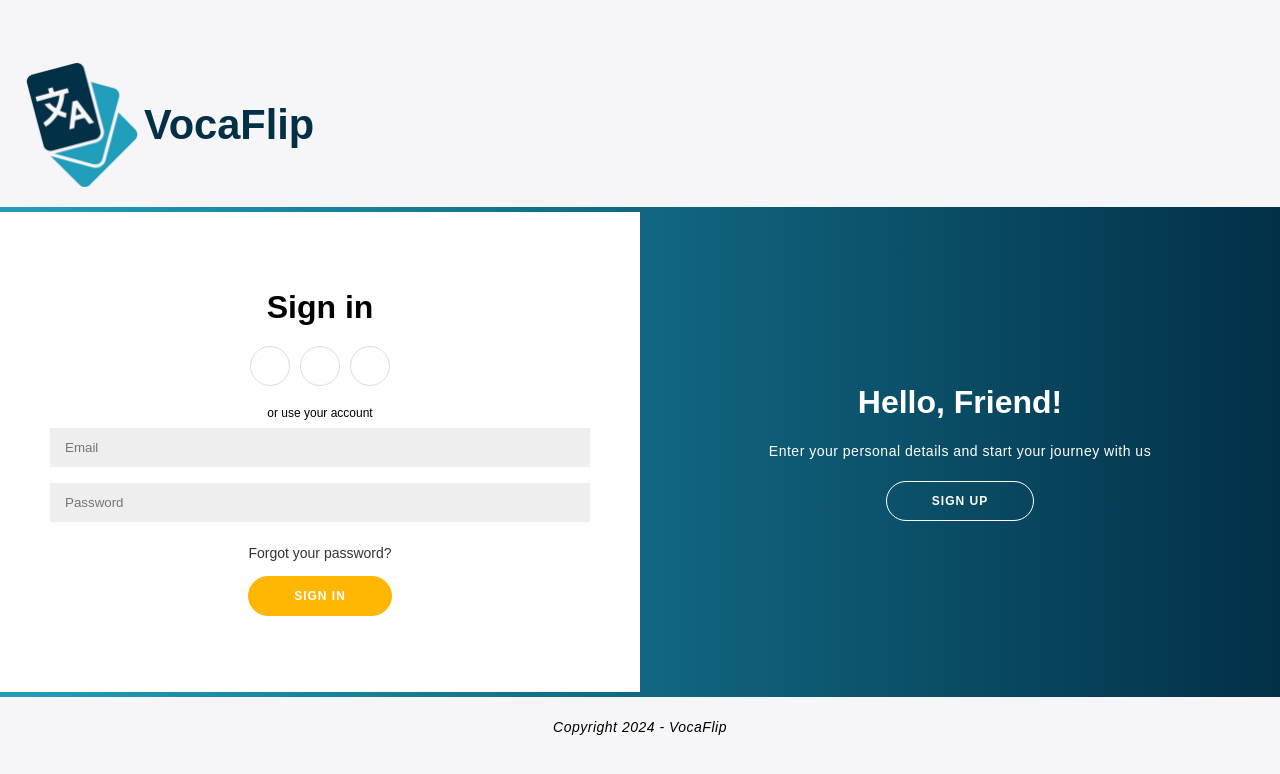
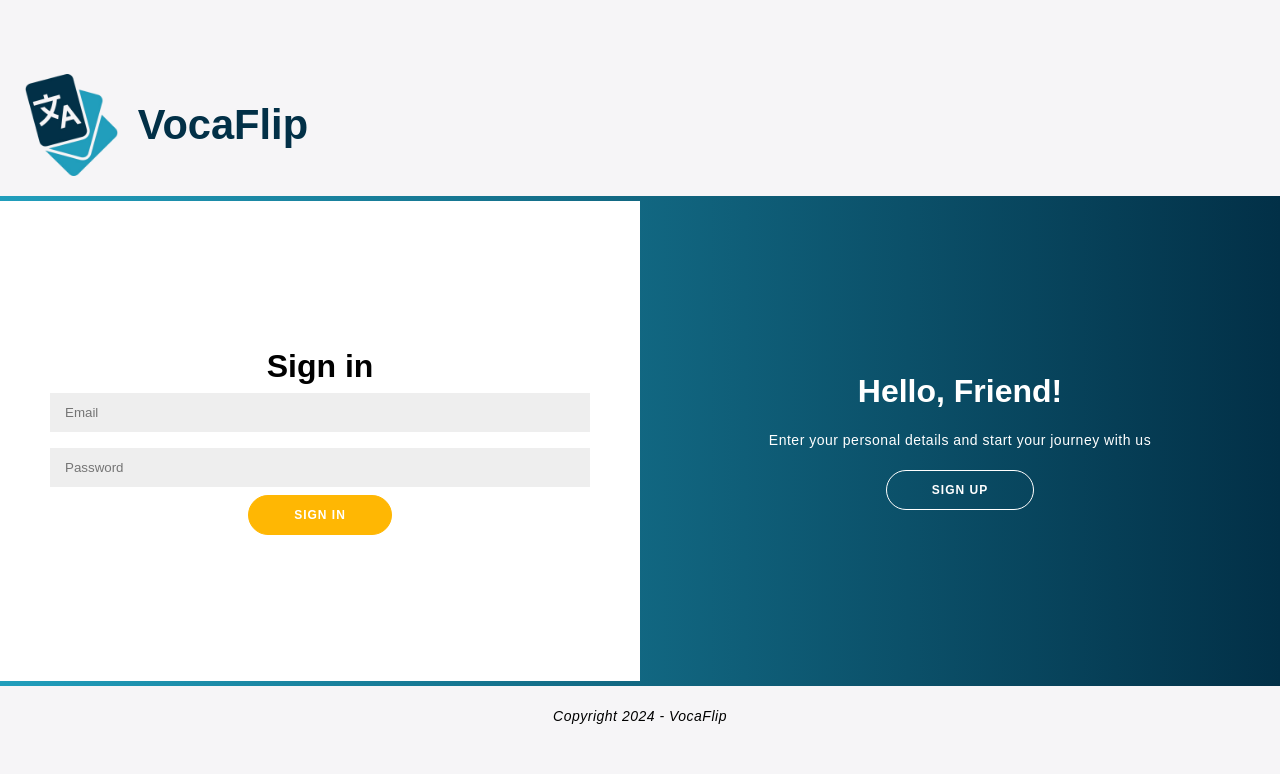
Before and after one commit to SoufianKm/vocaFlip, a React app: page / in a window 1280 px wide. Shown: the top 774 px of the page. Built offline with nearby package versions, Linux system fonts and the light colour scheme; the HTML template or start-up script is replaced by a standard one.

Commit message:
Add session-based conditional rendering and user context management

```diff
--- a/src/App/App.js
+++ b/src/App/App.js
@@ -1,34 +1,22 @@
-import React, { Component } from "react";
+import React, { useContext } from "react";
 import "./App.css";
 import Footer from "../Footer/Footer";
 import Header from "../Header/Header";
 import SignInForm from "../Login/Login";
 import SignUpForm from "../SignUp/SignUp";
 import { StyleSheet, css } from "aphrodite";
+import { AppProvider, AppContext } from "./AppContext"; // Import AppContext
 
-class App extends Component {
-  constructor(props) {
-    super(props);
-    this.state = {
-      type: "signIn",
-    };
-  }
+// MainContainer component to handle the conditional rendering
+function MainContainer({ type, handleOnClick }) {
+  const { user } = useContext(AppContext); // Access the user from context
 
-  handleOnClick = (text) => {
-    if (text !== this.state.type) {
-      this.setState({ type: text });
-    }
-  };
-
-  render() {
+  // If the user is not logged in, display the Sign In / Sign Up forms
+  if (!user.isLoggedIn) {
     const containerClass =
-      "container " + (this.state.type === "signUp" ? "right-panel-active" : "");
+      "container " + (type === "signUp" ? "right-panel-active" : "");
 
     return (
-      <div className="App">
-        <div className={css(styles.appHeader)}>
-          <Header />
-        </div>
       <div className={containerClass} id="container">
         <SignUpForm />
         <SignInForm />
@@ -37,25 +25,23 @@ class App extends Component {
             <div className="overlay-panel overlay-left">
               <h1>Welcome Back!</h1>
               <p>
-                  To keep connected with us please login with your personal info
+                To keep connected with us, please login with your personal info
               </p>
               <button
                 className="ghost"
                 id="signIn"
-                  onClick={() => this.handleOnClick("signIn")}
+                onClick={() => handleOnClick("signIn")}
               >
                 Sign In
               </button>
             </div>
             <div className="overlay-panel overlay-right">
               <h1>Hello, Friend!</h1>
-                <p>
-                  Enter your personal details and start your journey with us
-                </p>
+              <p>Enter your personal details and start your journey with us</p>
               <button
                 className="ghost"
                 id="signUp"
-                  onClick={() => this.handleOnClick("signUp")}
+                onClick={() => handleOnClick("signUp")}
               >
                 Sign Up
               </button>
@@ -63,14 +49,59 @@ class App extends Component {
           </div>
         </div>
       </div>
+    );
+  }
+
+  // If the user is logged in, display the flashcards section
+  return (
+    <div className={css(styles.flashcardsSection)}>
+      <h1>Welcome to the Flashcards Section!</h1>
+      <p>
+        Here you can create and manage your flashcards for effective learning.
+      </p>
+      {/* Additional flashcard-related content can be added here */}
+    </div>
+  );
+}
+
+// Main App component
+class App extends React.Component {
+  constructor(props) {
+    super(props);
+    this.state = {
+      type: "signIn", // Set default to "signIn"
+    };
+  }
+
+  // Toggle between SignIn and SignUp
+  handleOnClick = (text) => {
+    if (text !== this.state.type) {
+      this.setState({ type: text });
+    }
+  };
+
+  render() {
+    return (
+      <AppProvider>
+        <div className="App">
+          <div className={css(styles.appHeader)}>
+            <Header />
+          </div>
+          {/* Render the MainContainer component */}
+          <MainContainer
+            type={this.state.type}
+            handleOnClick={this.handleOnClick}
+          />
           <div className={css(styles.appFooter)}>
             <Footer />
           </div>
         </div>
+      </AppProvider>
     );
   }
 }
 
+// Aphrodite styles
 const styles = StyleSheet.create({
   appFooter: {
     borderTop: "5px solid",
@@ -87,6 +118,16 @@ const styles = StyleSheet.create({
     borderImage: "linear-gradient(to right, #219ebc, #023047) 0 0 1 0",
     padding: "20px",
   },
+  flashcardsSection: {
+    padding: "20px",
+    textAlign: "center",
+    color: "#023047",
+    minHeight: "100vh",
+    display: "flex",
+    flexDirection: "column",
+    justifyContent: "center",
+    alignItems: "center",
+  },
 });
 
 export default App;
--- a/src/App/AppContext.js
+++ b/src/App/AppContext.js
@@ -1,16 +1,45 @@
-import React from "react";
+import React, { useState, useEffect } from "react";
+import { auth } from "../firebase/firebase"; // Import auth for logout functionality
+import { signOut } from "firebase/auth"; // Import Firebase signOut
 
-export const user = {
-  email: "",
-  password: "",
-  isLoggedIn: false,
+// Function to get the user from session storage
+const getUserFromSession = () => {
+  const storedUser = sessionStorage.getItem("user");
+  return storedUser ? JSON.parse(storedUser) : { email: "", isLoggedIn: false };
 };
 
-export function logOut() {
-  user.isLoggedIn = false;
-}
+export const AppContext = React.createContext();
 
-export const AppContext = React.createContext({
-  user,
-  logOut,
-});
+export const AppProvider = ({ children }) => {
+  const [user, setUser] = useState(getUserFromSession);
+
+  // Function to handle user login and store the user in session
+  const logIn = (userData) => {
+    setUser({ ...userData, isLoggedIn: true });
+    sessionStorage.setItem("user", JSON.stringify({ ...userData, isLoggedIn: true }));
+  };
+
+  // Function to log out the user and clear session storage
+  const logOut = async () => {
+    try {
+      await signOut(auth); // Sign out from Firebase
+      setUser({ email: "", isLoggedIn: false });
+      sessionStorage.removeItem("user"); // Clear user from session
+    } catch (error) {
+      console.log("Error logging out: ", error);
+    }
+  };
+
+  useEffect(() => {
+    const storedUser = getUserFromSession();
+    if (storedUser.isLoggedIn) {
+      setUser(storedUser); // Set user if already in session
+    }
+  }, []);
+
+  return (
+    <AppContext.Provider value={{ user, logIn, logOut }}>
+      {children}
+    </AppContext.Provider>
+  );
+};
--- a/src/Footer/Footer.js
+++ b/src/Footer/Footer.js
@@ -1,22 +1,20 @@
 import { getFooterCopy, getFullYear } from "../utils/utils";
-import React from "react";
+import React, { useContext } from "react";
 import { AppContext } from "../App/AppContext";
 
 function Footer() {
-  /*const context = React.useContext(AppContext);
-  const footerText = context.currentUser.isLoggedIn ? (
+  const { user } = useContext(AppContext); // Destructure user from context
+
+  const footerText = user.isLoggedIn ? (
     <a href="#">Contact us</a>
   ) : (
     `Copyright ${getFullYear()} - ${getFooterCopy(false)}`
-  );*/
-
-  const footerText = `Copyright ${getFullYear()} - ${getFooterCopy(false)}`
-  ;
+  );
 
   return (
-    <>
+    <div>
       <p>{footerText}</p>
-    </>
+    </div>
   );
 }
 
--- a/src/Header/Header.js
+++ b/src/Header/Header.js
@@ -1,19 +1,55 @@
-import React from "react";
+import React, { useContext } from "react";
 import logo from "../../assets/logo.png";
+import userPlaceholder from "../../assets/user.png"; // Placeholder image for user
 import { StyleSheet, css } from "aphrodite";
+import { AppContext } from "../App/AppContext"; // Import the AppContext
 
 function Header() {
+  const { user, logOut } = useContext(AppContext); // Use the context
+
   return (
-    <>
-      <img src={logo} alt="logo" className={css(styles.imgHeader)} />
-      <h1 className={css(styles.level1)}>VocaFlip</h1>
-    </>
+    <div className={css(styles.headerContainer)}>
+      <div className={css(styles.logoContainer)}>
+        <img src={logo} alt="logo" className={css(styles.imgHeader)} />
+        <h1 className={css(styles.level1)}>VocaFlip</h1>
+      </div>
+
+      {user.isLoggedIn && ( // Show user info only if logged in
+        <div className={css(styles.userInfo)}>
+          <img
+            src={user.photoURL || userPlaceholder} // Use placeholder if no photo URL
+            alt="User profile"
+            className={css(styles.userImage)}
+          />
+          <p className={css(styles.userEmail)}>{user.email}</p>
+          <button
+            className={css(styles.logoutButton)}
+            onClick={() => {
+              logOut(); // Call logOut function from context
+              alert("You have successfully logged out."); // Notify user
+            }}
+          >
+            Log Out
+          </button>
+        </div>
+      )}
+    </div>
   );
 }
 
 const styles = StyleSheet.create({
+  headerContainer: {
+    display: "flex",
+    justifyContent: "space-between",
+    alignItems: "center",
+    width: "100%",
+  },
+  logoContainer: {
+    display: "flex",
+    alignItems: "center",
+  },
   imgHeader: {
-    width: "10%",
+    width: "15%",
     "@media (max-width:414px)": {
       width: "30%",
     },
@@ -24,7 +60,8 @@ const styles = StyleSheet.create({
   level1: {
     color: "#023047",
     fontSize: "2.6rem",
-    fontWeight:"bold",
+    fontWeight: "bold",
+    marginLeft: "15px",
     "@media (max-width:414px)": {
       fontSize: "1.6rem",
     },
@@ -32,6 +69,42 @@ const styles = StyleSheet.create({
       fontSize: "2rem",
     },
   },
+  userInfo: {
+    display: "flex",
+    flexDirection: "column",
+    alignItems: "center",
+  },
+  userImage: {
+    width: "50px",
+    height: "50px",
+    borderRadius: "50%",
+    marginBottom: "5px",
+  },
+  userEmail: {
+    fontSize: "1rem",
+    color: "#023047",
+    fontWeight: "bold",
+    marginBottom: "5px",
+    "@media (max-width:414px)": {
+      fontSize: "0.8rem",
+    },
+    "@media (min-width:415px) and (max-width:900px)": {
+      fontSize: "0.9rem",
+    },
+  },
+  logoutButton: {
+    backgroundColor: "#023047",
+    color: "#fff",
+    border: "none",
+    padding: "5px 10px",
+    borderRadius: "5px",
+    cursor: "pointer",
+    fontSize: "0.9rem",
+    transition: "background-color 0.3s ease",
+    ":hover": {
+      backgroundColor: "#219ebc",
+    },
+  },
 });
 
 export default Header;
--- a/src/Login/Login.js
+++ b/src/Login/Login.js
@@ -1,8 +1,11 @@
-import React, { Component } from "react";
+import React, { useContext, Component } from "react";
 import { auth } from "../firebase/firebase";
 import { signInWithEmailAndPassword } from "firebase/auth";
+import { AppContext } from "../App/AppContext"; // Import the AppContext
 
 class SignInForm extends Component {
+  static contextType = AppContext;
+
   constructor(props) {
     super(props);
     this.state = {
@@ -22,9 +25,13 @@ class SignInForm extends Component {
     evt.preventDefault();
 
     const { email, password } = this.state;
+    const { logIn } = this.context; // Get the logIn function from context
+
     try {
-      await signInWithEmailAndPassword(auth, email, password);
-      alert(`You are logged in with email: ${email} and password: ${password}`);
+      const userCredential = await signInWithEmailAndPassword(auth, email, password);
+      const { user } = userCredential;
+      logIn({ email: user.email }); // Log in and store user in session
+      alert(`You are logged in with email: ${email}`);
     } catch (err) {
       console.log(err);
     }
@@ -41,18 +48,6 @@ class SignInForm extends Component {
       <div className="form-container sign-in-container">
         <form onSubmit={this.handleOnSubmit}>
           <h1>Sign in</h1>
-          <div className="social-container">
-            <a href="#" className="social">
-              <i className="fab fa-facebook-f" />
-            </a>
-            <a href="#" className="social">
-              <i className="fab fa-github" />
-            </a>
-            <a href="#" className="social">
-              <i className="fab fa-linkedin-in" />
-            </a>
-          </div>
-          <span>or use your account</span>
           <input
             type="email"
             placeholder="Email"
@@ -67,7 +62,6 @@ class SignInForm extends Component {
             value={this.state.password}
             onChange={this.handleChange}
           />
-          <a href="#">Forgot your password?</a>
           <button type="submit">Sign In</button>
         </form>
       </div>
```
Also changed, not shown: src/SignUp/SignUp.js (+9 -14 lines), assets/user.png (added). Lines whose indentation alone changed are shown as unchanged.
